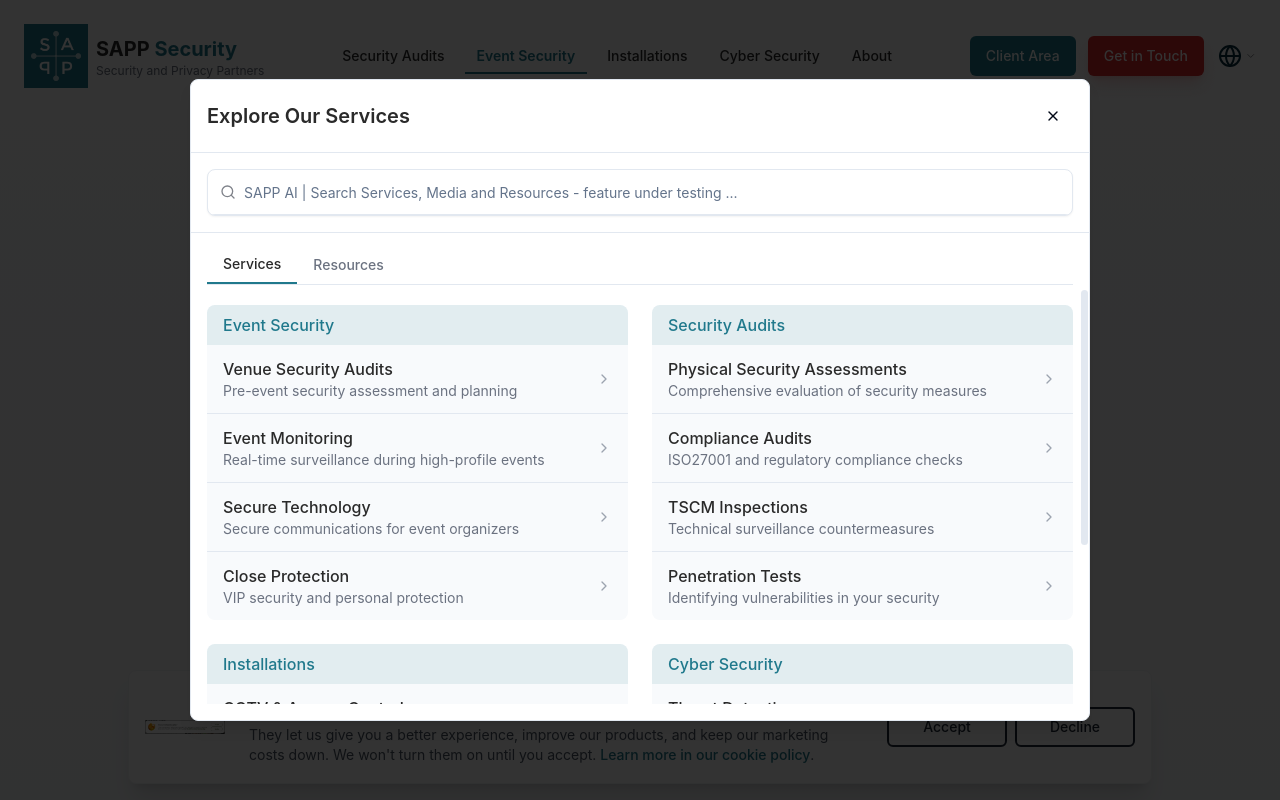
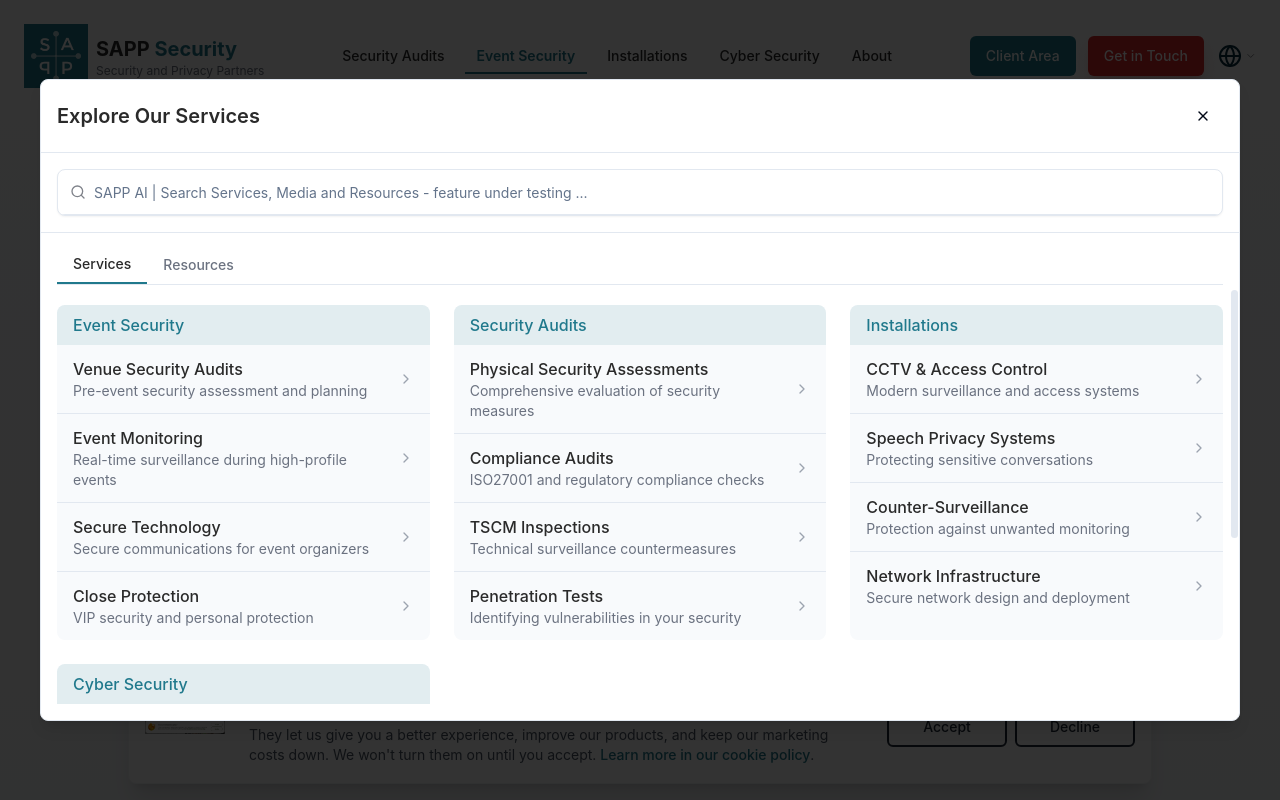
Before and after one commit to markotuisk/sapp-website, a React (Vite) app: page /event-security in a window 1280 px wide. Both pictures are taken after a click on the button "Rapid Service Navigator". Shown: the top 800 px of the page. Built offline with nearby package versions, Linux system fonts and the light colour scheme.

Commit message:
Fix: Widen Services Overlay
Widen the Services Overlay to better fit the listed services and descriptions.

```diff
--- a/src/components/ui/ServicesOverlay.tsx
+++ b/src/components/ui/ServicesOverlay.tsx
@@ -1,4 +1,3 @@
-
 import { useState, useEffect } from 'react';
 import { X, ChevronRight, Search } from 'lucide-react';
 import { Link } from 'react-router-dom';
@@ -17,7 +16,6 @@ interface ServicesOverlayProps {
 const ServicesOverlay = ({ open, onOpenChange }: ServicesOverlayProps) => {
   const [searchQuery, setSearchQuery] = useState('');
 
-  // Reset search when dialog opens
   useEffect(() => {
     if (open) {
       setSearchQuery('');
@@ -63,7 +61,6 @@ const ServicesOverlay = ({ open, onOpenChange }: ServicesOverlayProps) => {
     }
   ];
 
-  // Future resources section (placeholder for now)
   const resources = [
     {
       category: 'Knowledge Base',
@@ -81,7 +78,6 @@ const ServicesOverlay = ({ open, onOpenChange }: ServicesOverlayProps) => {
     }
   ];
 
-  // Filter items based on search query
   const filteredServices = searchQuery ?
     services.map(category => ({
       ...category,
@@ -104,8 +100,7 @@ const ServicesOverlay = ({ open, onOpenChange }: ServicesOverlayProps) => {
 
   return (
     <Dialog open={open} onOpenChange={onOpenChange}>
-      <DialogContent className="sm:max-w-[900px] p-0 gap-0 bg-white">
-        {/* Hidden DialogTitle for accessibility */}
+      <DialogContent className="sm:max-w-[1200px] p-0 gap-0 bg-white">
         <DialogTitle className="sr-only">Explore Our Services</DialogTitle>
 
         <div className="flex flex-col h-[80vh] max-h-[800px]">
@@ -154,12 +149,15 @@ const ServicesOverlay = ({ open, onOpenChange }: ServicesOverlayProps) => {
                       <p>No services match your search</p>
                     </div>
                   ) : (
-                    <div className="grid grid-cols-1 md:grid-cols-2 gap-6 pb-4">
+                    <div className="grid grid-cols-1 md:grid-cols-3 gap-6 pb-4">
                       {filteredServices.map((category) => (
-                        <div key={category.category} className={cn(
-                          "bg-slate-50 rounded-lg overflow-hidden",
-                          category.items.length === 0 && "hidden"
-                        )}>
+                        <div
+                          key={category.category}
+                          className={cn(
+                            "bg-slate-50 rounded-lg overflow-hidden",
+                            category.items.length === 0 && "hidden"
+                          )}
+                        >
                           <div className="bg-sapp-blue/10 px-4 py-2">
                             <h3 className="font-medium text-sapp-blue">{category.category}</h3>
                           </div>
@@ -171,11 +169,11 @@ const ServicesOverlay = ({ open, onOpenChange }: ServicesOverlayProps) => {
                                 onClick={() => onOpenChange(false)}
                                 className="flex items-center justify-between px-4 py-3 hover:bg-slate-100 transition-colors"
                               >
-                                <div>
+                                <div className="pr-2">
                                   <h4 className="font-medium text-sapp-dark">{item.name}</h4>
-                                  <p className="text-sm text-sapp-gray">{item.description}</p>
+                                  <p className="text-sm text-sapp-gray line-clamp-2">{item.description}</p>
                                 </div>
-                                <ChevronRight className="h-4 w-4 text-gray-400" />
+                                <ChevronRight className="h-4 w-4 text-gray-400 flex-shrink-0" />
                               </Link>
                             ))}
                           </div>
```
